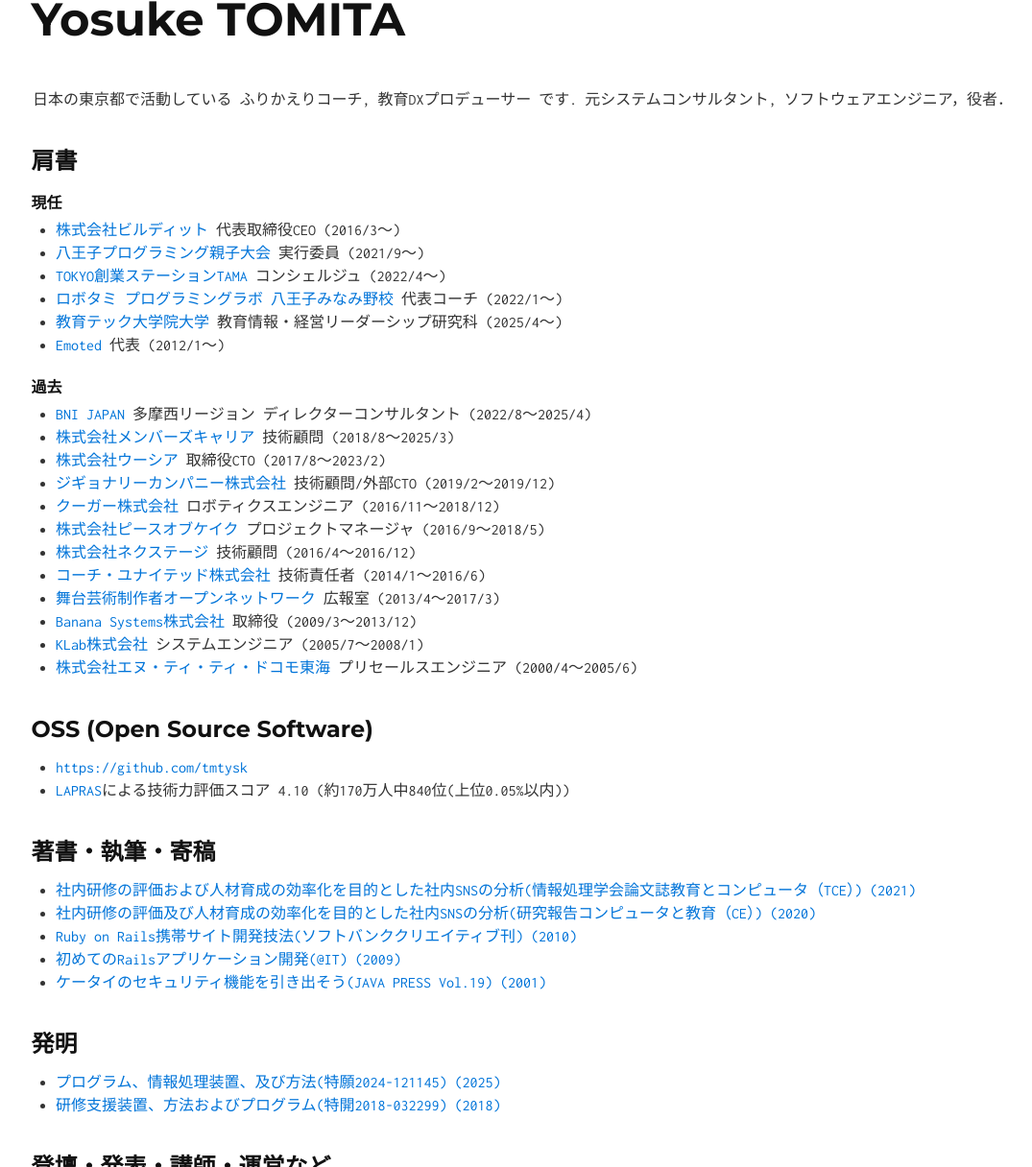
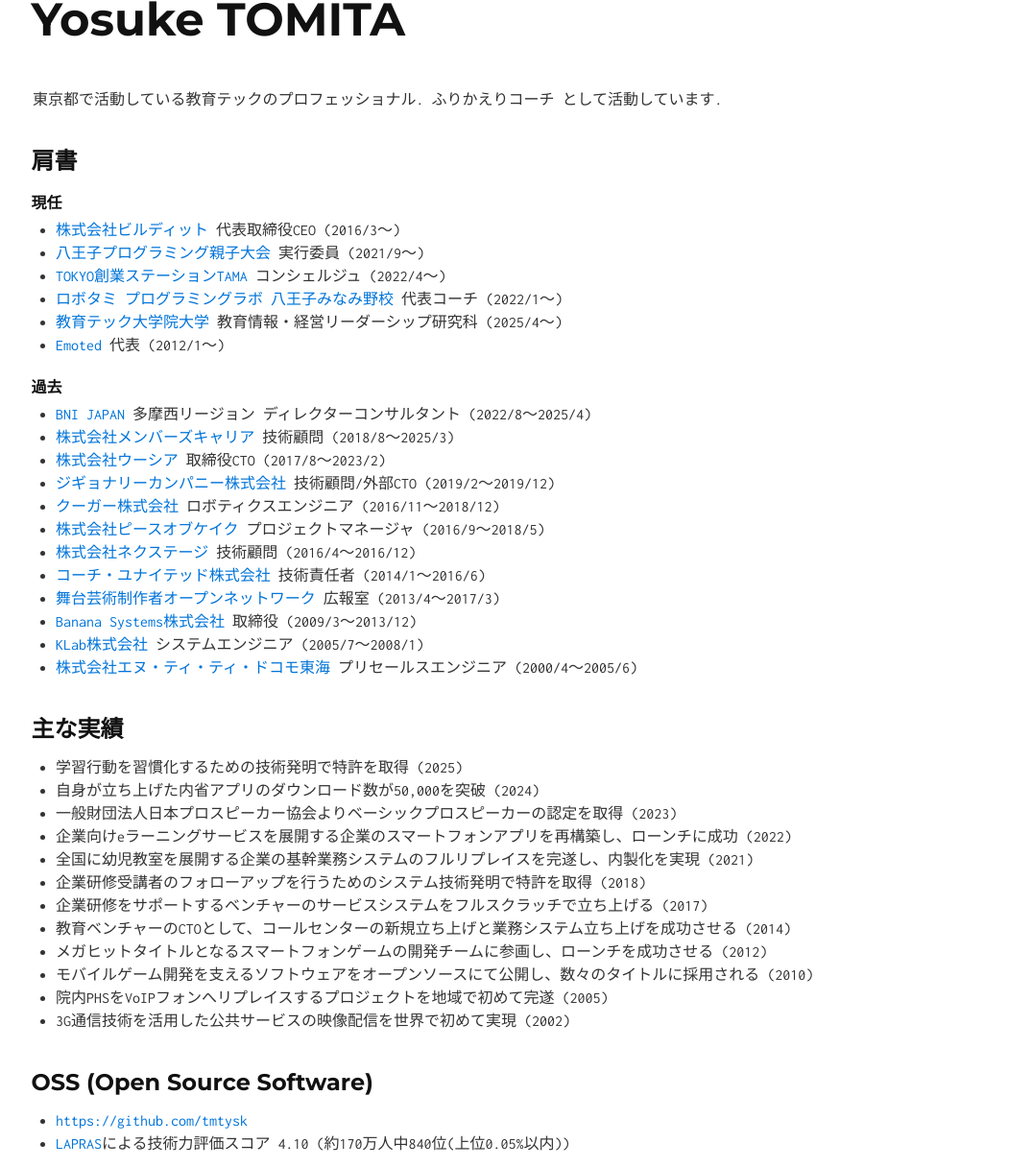
Before and after one commit to tmtysk/tmtysk.github.io, a Jekyll site: the page built from index.md, in a window 1280 px wide and 1400 px high, cut to the strip 184-1400 px from the top of the window. Shown: the whole strip at 96% size, without its empty margins (14-1089 px from the left). Built offline with Jekyll 4.4.1, drawn with Linux system fonts in a browser that asks for light colours; some of the changed text lies outside the part shown.

Commit message:
update profile.

```diff
--- a/_config.yml
+++ b/_config.yml
@@ -1,7 +1,7 @@
 # Site settings
 title: Yosuke TOMITA
 tag_text: Yosuke TOMITA
-description: 日本の東京都で活動している ふりかえりコーチ, 教育DXプロデューサー です. 元システムコンサルタント, ソフトウェアエンジニア，役者．
+description: 東京都で活動している教育テックのプロフェッショナル. ふりかえりコーチ として活動しています.
 
 # Build settings
 markdown: kramdown
--- a/index.md
+++ b/index.md
@@ -30,6 +30,21 @@ layout: default
 * [KLab株式会社](http://www.klab.com/) システムエンジニア (2005/7〜2008/1)
 * [株式会社エヌ・ティ・ティ・ドコモ東海](http://www.nttdocomo.co.jp/) プリセールスエンジニア (2000/4〜2005/6)
 
+## 主な実績
+
+* 学習行動を習慣化するための技術発明で特許を取得 (2025)
+* 自身が立ち上げた内省アプリのダウンロード数が50,000を突破 (2024)
+* 一般財団法人日本プロスピーカー協会よりベーシックプロスピーカーの認定を取得 (2023)
+* 企業向けeラーニングサービスを展開する企業のスマートフォンアプリを再構築し、ローンチに成功 (2022)
+* 全国に幼児教室を展開する企業の基幹業務システムのフルリプレイスを完遂し、内製化を実現 (2021)
+* 企業研修受講者のフォローアップを行うためのシステム技術発明で特許を取得 (2018)
+* 企業研修をサポートするベンチャーのサービスシステムをフルスクラッチで立ち上げる (2017)
+* 教育ベンチャーのCTOとして、コールセンターの新規立ち上げと業務システム立ち上げを成功させる (2014)
+* メガヒットタイトルとなるスマートフォンゲームの開発チームに参画し、ローンチを成功させる (2012)
+* モバイルゲーム開発を支えるソフトウェアをオープンソースにて公開し、数々のタイトルに採用される (2010)
+* 院内PHSをVoIPフォンへリプレイスするプロジェクトを地域で初めて完遂 (2005)
+* 3G通信技術を活用した公共サービスの映像配信を世界で初めて実現 (2002)
+
 ## OSS (Open Source Software)
 
 * [https://github.com/tmtysk](https://github.com/tmtysk)
@@ -50,6 +65,7 @@ layout: default
 
 ## 登壇・発表・講師・運営など
 
+* 専修大学経営学部ビジネスデザイン学科「事業創造」 (2025) - ゲスト講師
 * [日野市創業セミナー「(販路開拓)アイデアの差別化」 / 令和6年度日野市創業セミナー(特定創業支援等事業） (2025)](https://www.city.hino.lg.jp/sangyo/sougyo/1018479.html) - 講師
 * [Tech Achieversの会#64 ふりかえりアプリStockr 開発者に聞く、更に成長できる ふりかえりの技術 (2024)](https://techachievers.connpass.com/event/336815/) - 登壇発表
 * 日本プロスピーカー協会 さがみ支部 講演 顧客満足度90%のシステム開発会社が実践する「技術力開発」の取り組み (2024) - 講師
@@ -102,8 +118,9 @@ layout: default
 * [Google Startup Tech Night #1 - エンジニアtype様紹介記事 (2014)](http://engineer.typemag.jp/article/startuptechnight) - LT発表
 * [管理画面チラ見せ♡ナイト #1 - geechs magazine 様紹介記事 (2014)](http://geechs-magazine.com/2685) - 登壇発表
 
-## ポッドキャスト
+## 音声配信
 
+* [Voicyチャンネル「富田陽介の『ふりかえりの技術』」 (2025~)](https://voicy.jp/channel/821340)
 * [聴くInside BuildIt (2022~)](http://bldt.koelab.info/)
 * [ゆるはちVol.22「ポートフォリオづくり」について、ゆるく語る (2020)](https://soundcloud.com/builditinc/vol22)
 * [ゆるはちVol.21「Flutter」について、ゆるく語る (2020)](https://soundcloud.com/builditinc/vol21)
```
